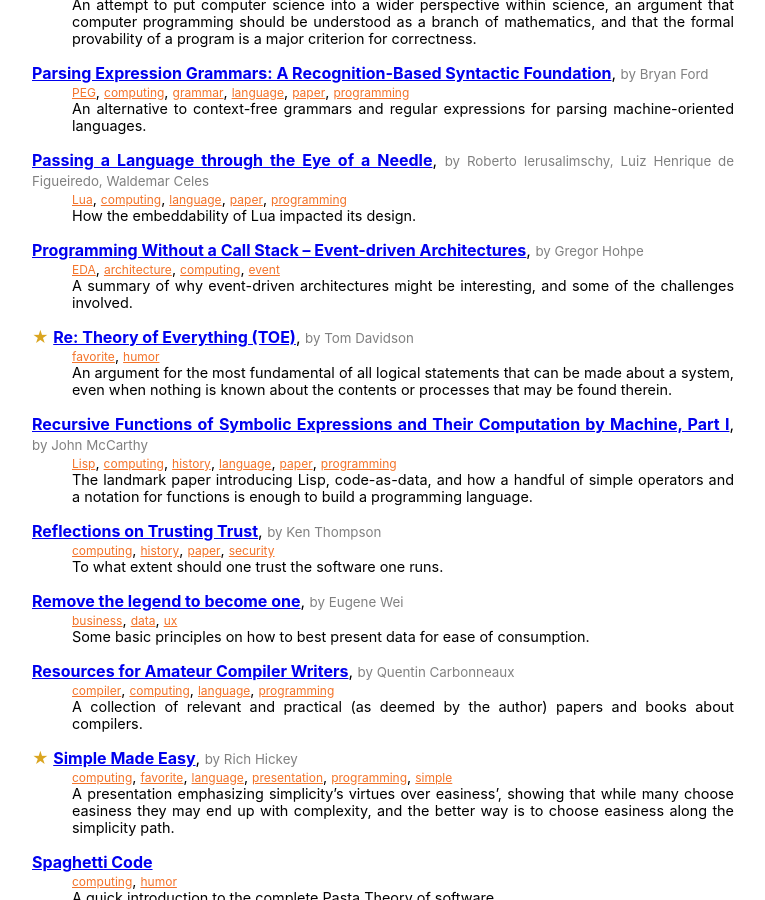
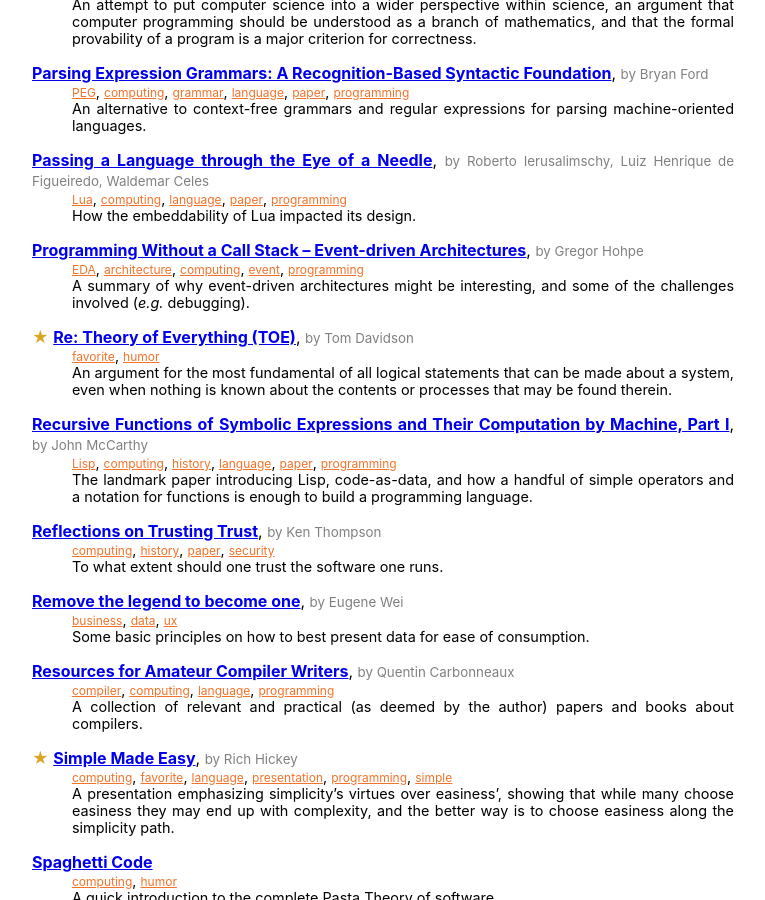
Before and after one commit to hanjos/hanjos.github.io, a Jekyll site: the page built from bookmarks.md, in a window 1280 px wide and 900 px high, scrolled down 3744 px. Shown: the whole window, without its empty margins (324-1089 px from the left). Built offline with Jekyll 4.4.1, drawn with Linux system fonts in a browser that asks for light colours.

Commit message:
Atalhos.

```diff
--- a/_data/bookmarks.yml
+++ b/_data/bookmarks.yml
@@ -343,5 +343,5 @@
 - url: https://www.enterpriseintegrationpatterns.com/docs/EDA.pdf
   title: Programming Without a Call Stack – Event-driven Architectures
   authors: Gregor Hohpe
-  description: A summary of why event-driven architectures might be interesting, and some of the challenges involved.
-  tags: ['architecture', 'computing', 'EDA', 'event']
+  description: A summary of why event-driven architectures might be interesting, and some of the challenges involved (_e.g._ debugging).
+  tags: ['architecture', 'computing', 'EDA', 'event', 'programming']
```
